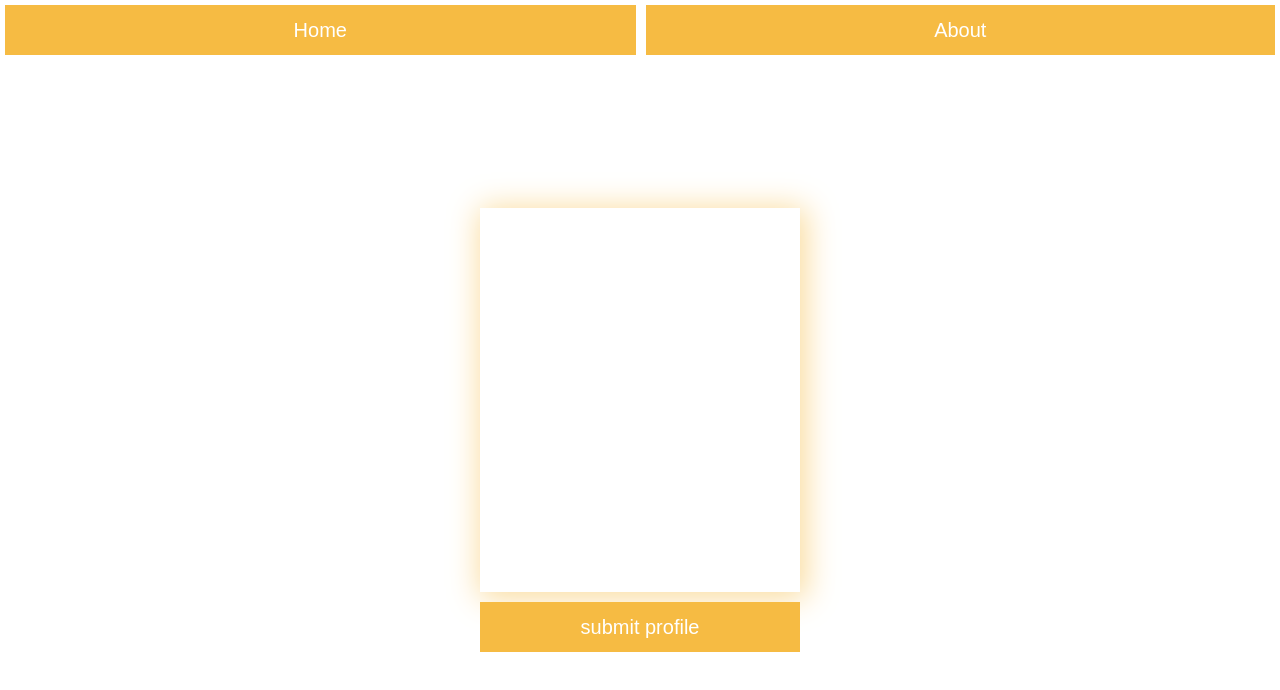
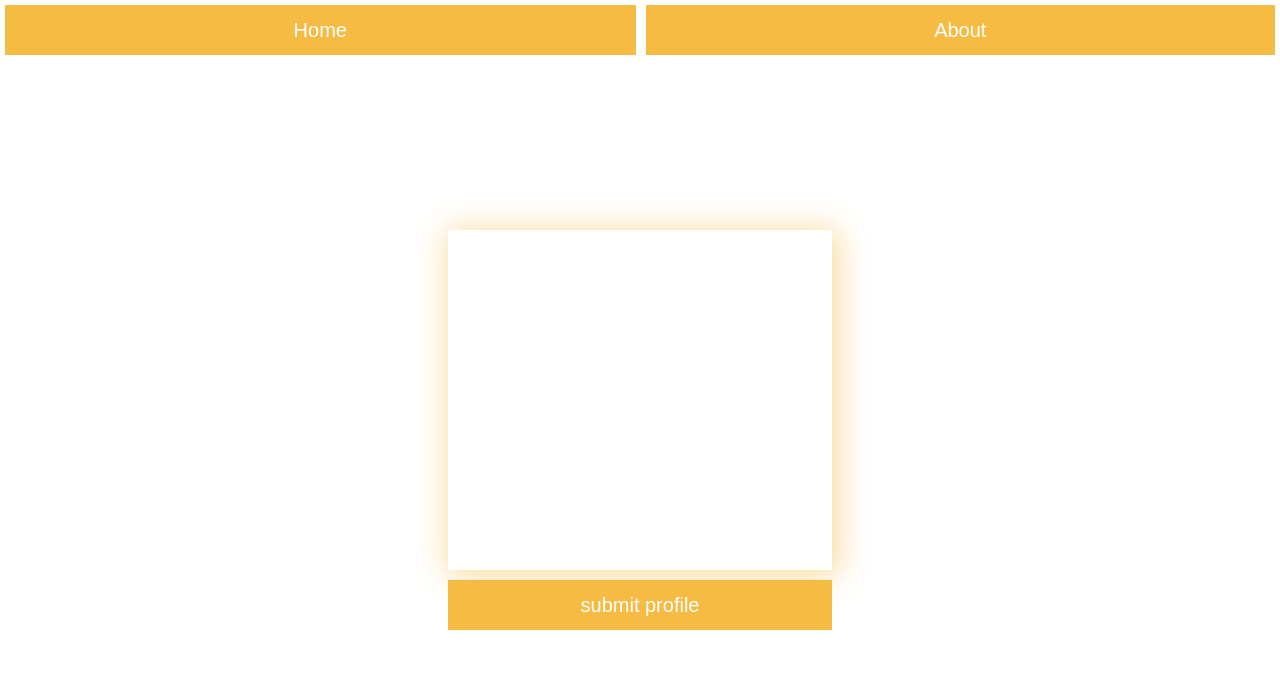
Before and after one commit to sssssqew/profile-obj, a plain HTML site: page index.html in a window 1280 px wide. Drawn offline with Linux system fonts and the light colour scheme.

Commit message:
issue: changed profile card container height from % to px (cross browsing)

```diff
--- a/index.html
+++ b/index.html
@@ -43,8 +43,8 @@
       align-items:center;
     }
     #profile-card-container{
-      width:25%;
-      height:60%;
+      width:30%;
+      height:400px;
       display:flex;
       flex-direction:column;
     }
```
